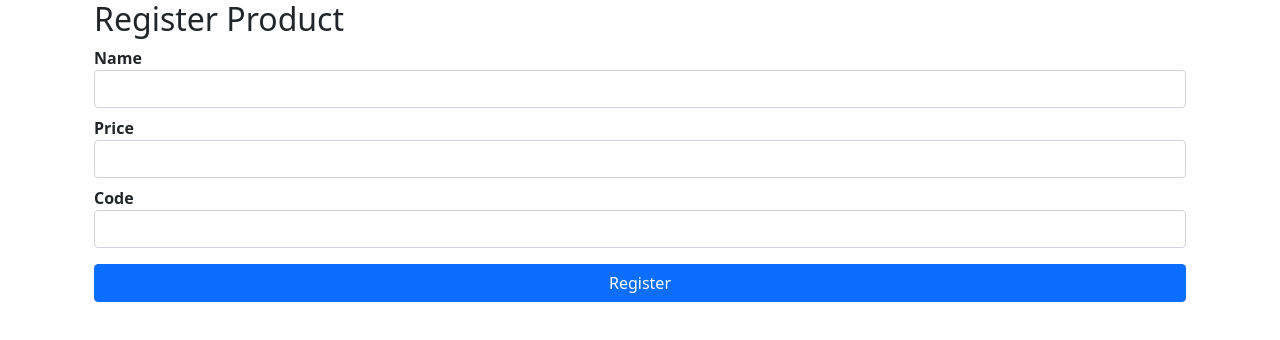
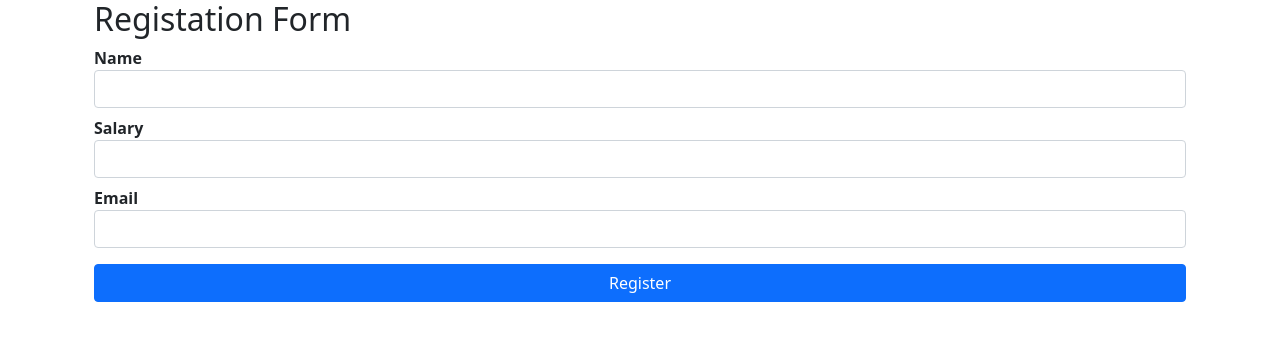
Before and after one commit to ssmohanty153/my-app, a React (Create React App) app: page / in a window 1280 px wide. Shown: the top 340 px of the page. Built offline with nearby package versions, Linux system fonts and the light colour scheme.

Commit message:
yup component for validation message

```diff
--- a/package.json
+++ b/package.json
@@ -12,7 +12,8 @@
     "react": "^17.0.2",
     "react-dom": "^17.0.2",
     "react-scripts": "5.0.0",
-    "web-vitals": "^2.1.4"
+    "web-vitals": "^2.1.4",
+    "yup": "^0.32.11"
   },
   "scripts": {
     "start": "react-scripts start",
--- /dev/null
+++ b/src/components/YapValefationComponent.js
@@ -0,0 +1,68 @@
+import React from "react";
+import { useFormik } from "formik";
+import * as yup from "yup";
+
+const YapValidationCopmonent=()=>{
+    const formik=useFormik({
+        initialValues:{
+            Name:'',
+            Salary:'',
+            Email:''
+        },
+        validationSchema:yup.object({
+        Name:yup.string()
+                .required("user name required")
+                .min(4,"Name too sort")
+                .max(10,"name too big"),
+         Salary:yup.number()
+                   .required("Salary required"),
+         Email:yup.string()
+                 .email("invalid email")
+
+
+        }),
+        onSubmit:values=>{
+            document.write(JSON.stringify(values));
+        }
+
+
+
+    })
+    return(
+        <>
+        <div>
+            <form className="container" onSubmit={formik.handleSubmit}>
+                <h2>Registation Form</h2>
+                <dl>
+                    <dt>Name
+                    </dt>
+                    <dd>
+                        <input type="text" className="form-control" name="Name" {...formik.getFieldProps("Name")} />
+                    </dd>
+                    <dd className="text-danger">{(formik.touched.Name&&formik.errors.Name)?formik.errors.Name:null}</dd>
+                    <dt>Salary
+                    </dt>
+                    <dd>
+                        <input type="text" className="form-control" name="Salary" {...formik.getFieldProps("Salary")} />
+                    </dd>
+                    <dd className="text-danger">{(formik.touched.Salary&&formik.errors.Salary)?formik.errors.Salary:null}</dd>
+
+                    <dt>Email
+                    </dt>
+                    <dd>
+                        <input type="text" className="form-control" name="Email" {...formik.getFieldProps("Email")} />
+                    </dd>
+                    <dd className="text-danger">{(formik.touched.Email&&formik.errors.Email)?formik.errors.Email:null}</dd>
+
+                </dl>
+                <div className="d-grid">
+                    <button className="btn btn-primary">Register</button>
+                </div>
+
+            </form>
+        </div>
+        </>
+    )
+
+}
+export default YapValidationCopmonent;
--- a/src/index.js
+++ b/src/index.js
@@ -8,12 +8,13 @@ import Login from './components/loginPage';
 import  FormikDemoComponent from './components/formicDemoComponent';
 import FormikDemo2Component from './components/formikDemo2Components';
 import FormValidationComponent from './components/formikvslidation';
+import YapValidationCopmonent from './components/YapValefationComponent';
 import FormComponent from './components/formComponent';
 import reportWebVitals from './reportWebVitals';
 
 ReactDOM.render(
   <React.StrictMode>
-    <FormValidationComponent />
+    <YapValidationCopmonent />
 
   </React.StrictMode>,
   document.getElementById('root')
```
Also changed, not shown: 1 other file (tests, documents, lock files or other folders).
